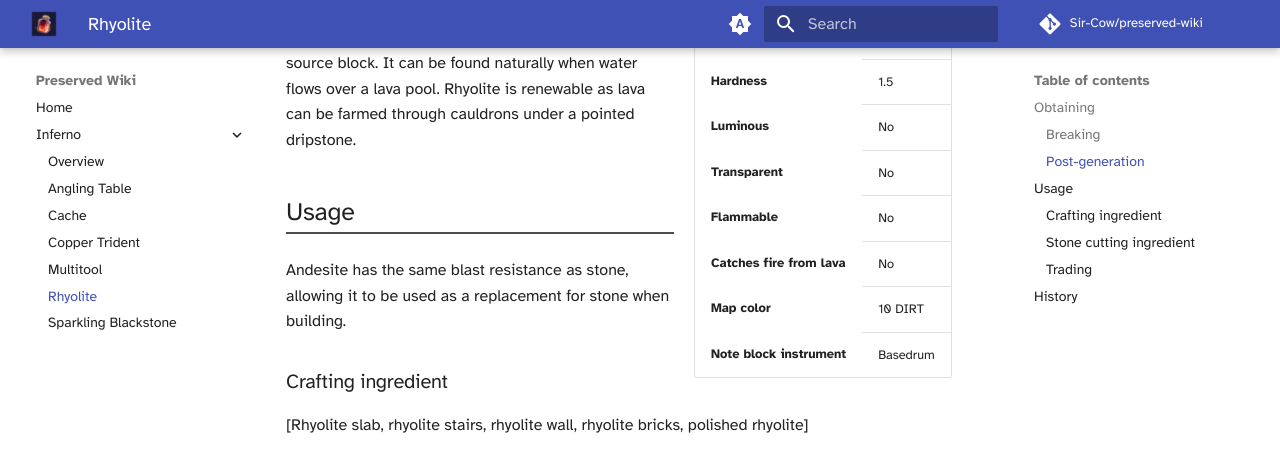
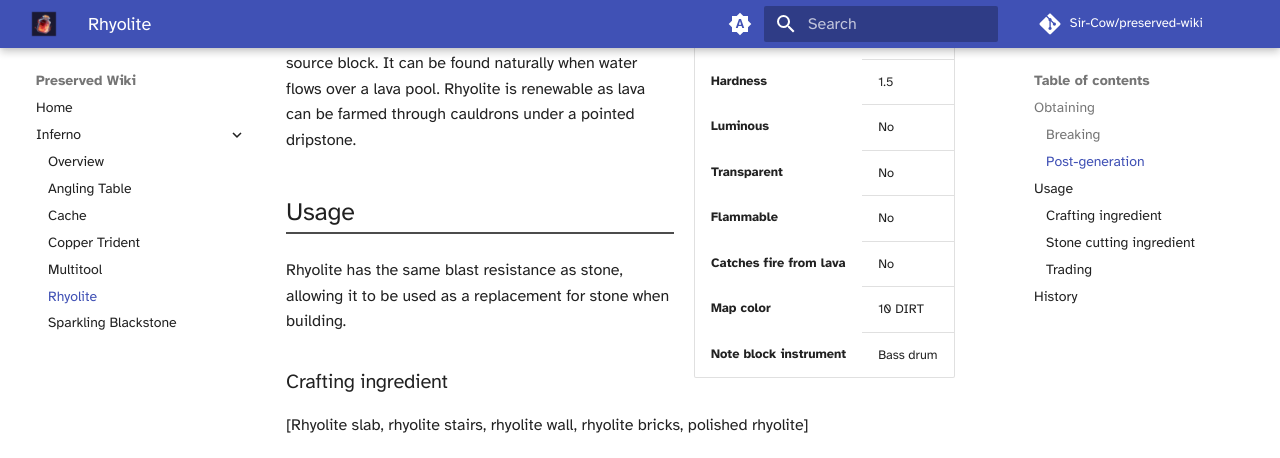
Before and after one commit to Sir-Cow/preserved-wiki, an MkDocs documentation site: the page built from docs/inferno/rhyolite.md, in a window 1280 px wide and 900 px high, scrolled down 653 px. Shown: the top 458 px of the window. Built offline with MkDocs 1.6.1 and Material for MkDocs 9.7.7, drawn with Linux system fonts in a browser that asks for light colours; comment, search, counter and statistics services are not loaded.

Commit message:
update
- some fixes

```diff
--- a/docs/inferno/rhyolite.md
+++ b/docs/inferno/rhyolite.md
@@ -62,7 +62,7 @@ Rhyolite is a block of igneous rock that can be found naturally and is created w
 </tr>
 <tr>
 <th align="left">Note block instrument</th>
-<td>Basedrum</td>
+<td>Bass drum</td>
 </tr>
 </table>
 
@@ -89,7 +89,7 @@ Rhyolite is formed when flowing water touches a lava source block. It can be fou
 
 ---
 
-Andesite has the same blast resistance as stone, allowing it to be used as a replacement for stone when building.
+Rhyolite has the same blast resistance as stone, allowing it to be used as a replacement for stone when building.
 
 ### Crafting ingredient
 
```
Also changed, not shown: docs/inferno/angling_table.md (+1 -1 lines), docs/inferno/cache.md (+7 -7 lines), docs/inferno/copper_trident.md (+1 -1 lines), docs/inferno/multitool.md (+1 -1 lines), docs/inferno/sparkling_blackstone.md (+1 -1 lines).
